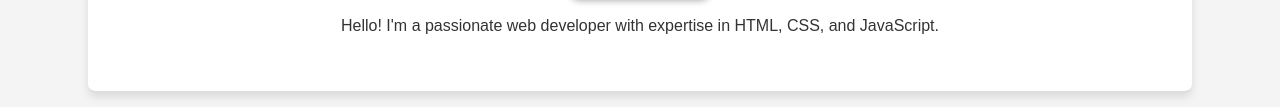
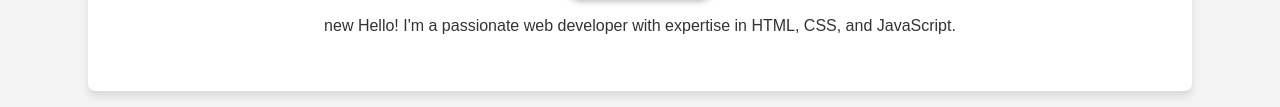
Before and after one commit to chandru-26/CODSOFT-, a plain HTML site: page TASK 1/index.html in a window 1280 px wide. Shown: the part 500-607 px from the top of the page. Drawn offline with Linux system fonts and the light colour scheme.

Commit message:
new commit

```diff
--- a/TASK 1/index.html
+++ b/TASK 1/index.html
@@ -16,7 +16,7 @@
     <section id="about">
       <img src="photo.jpg" alt="Your Photo" />
       <p>
-        Hello! I'm a passionate web developer with expertise in HTML, CSS, and
+        new Hello! I'm a passionate web developer with expertise in HTML, CSS, and
         JavaScript.
       </p>
     </section>
```
